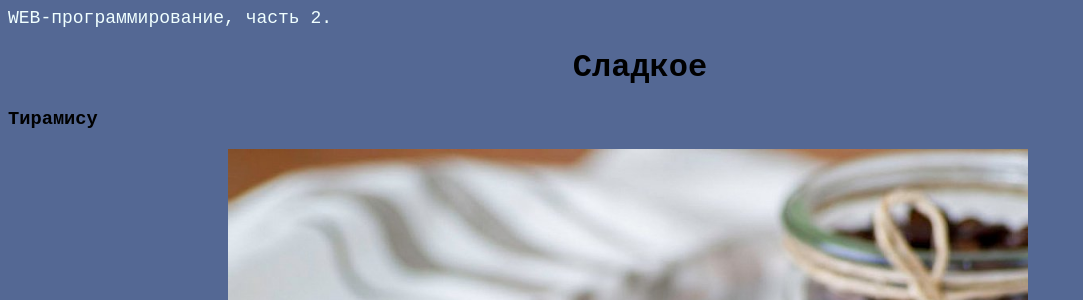
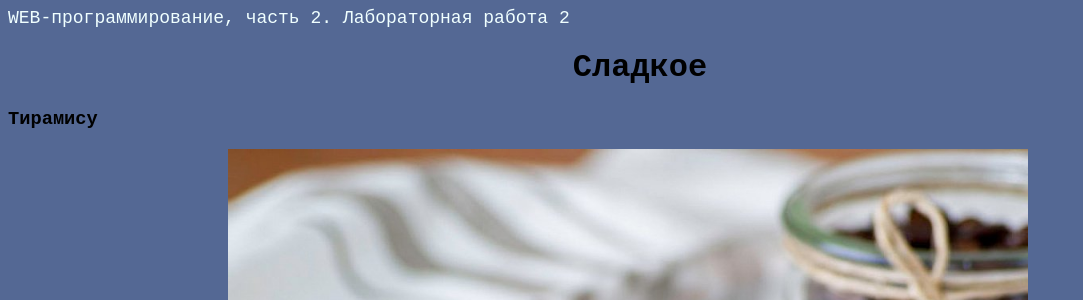
Before and after one commit to JuliaYatsynina/web-programming-labs-2, a Flask app: page /lab2/sweets in a window 1280 px wide. Shown: the top 300 px of the page, without its empty margins (0-1083 px from the left). Run offline with Flask 3, Linux system fonts and the light colour scheme.

Commit message:
правки

```diff
--- a/templates/sweets.html
+++ b/templates/sweets.html
@@ -1,6 +1,6 @@
 {% extends "base.html" %}
 
-{% block laba2 %}Лабораторная работа 2{% endblock %}
+{% block lab %}Лабораторная работа 2{% endblock %}
 
 {% block main %}
     <h1>Сладкое</h1>
```
